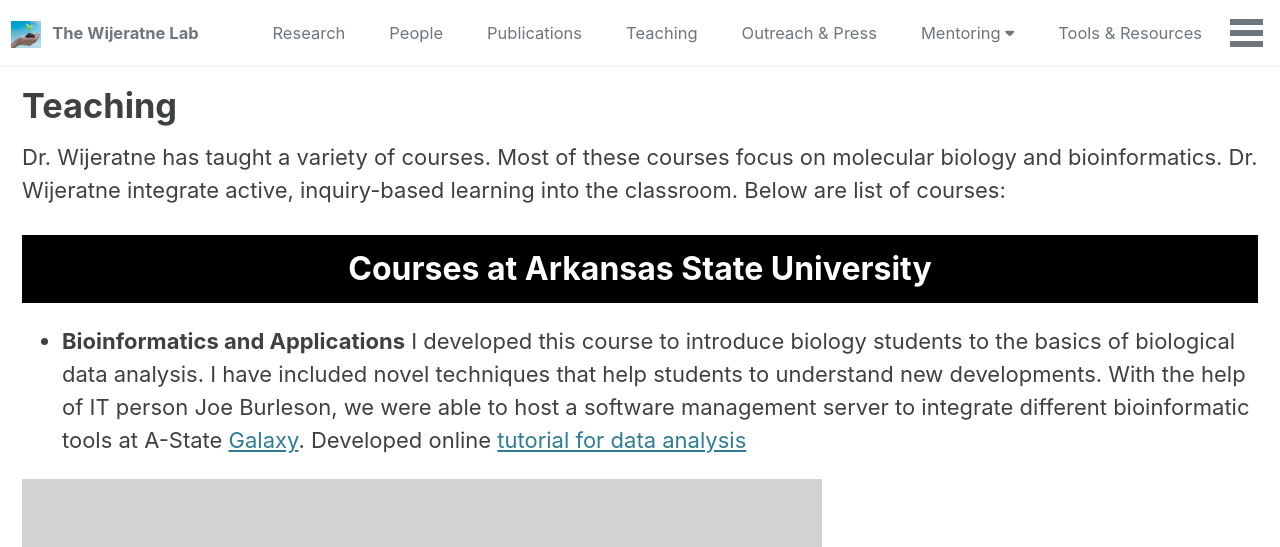
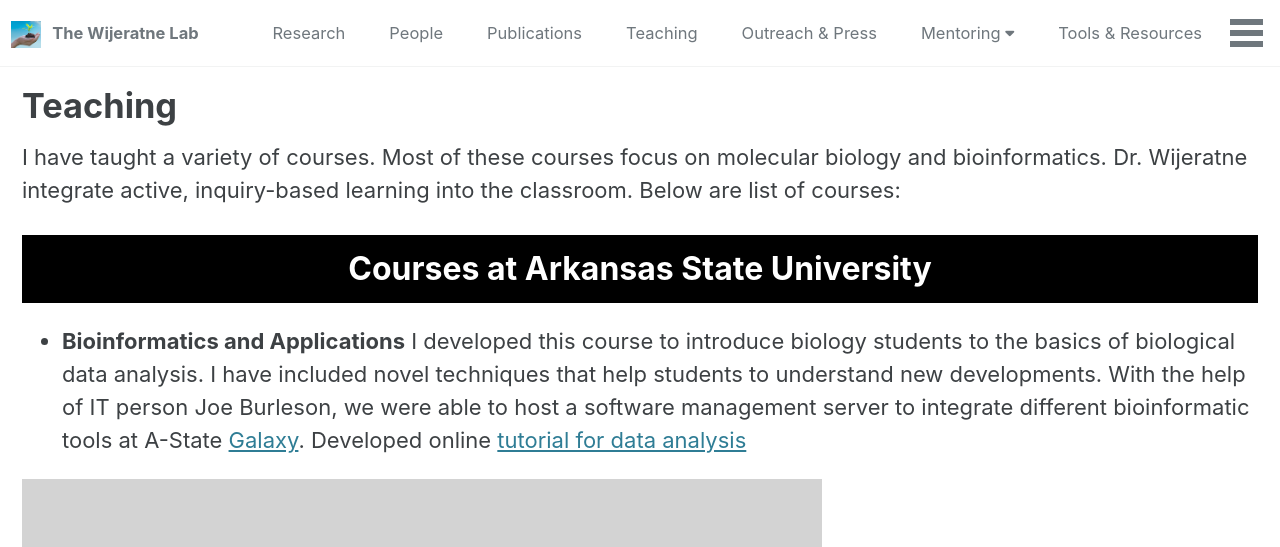
Before and after one commit to ajwije/Wijeratne_lab, a Jekyll site: the page built from _pages/teaching.md, in a window 1280 px wide and 900 px high, cut to the strip 0-547 px from the top of the window. Built offline with Jekyll 4.4.1, drawn with Linux system fonts in a browser that asks for light colours; cached includes are drawn as plain includes; nearby versions of some CDN libraries.

Commit message:
minor fixes

```diff
--- a/_pages/teaching.md
+++ b/_pages/teaching.md
@@ -25,7 +25,7 @@ carousels:
 ---
 
 
-Dr. Wijeratne has taught a variety of courses. Most of these courses focus on molecular biology and bioinformatics.  Dr. Wijeratne integrate active, inquiry-based learning into the classroom. Below are list of courses:
+I have taught a variety of courses. Most of these courses focus on molecular biology and bioinformatics.  Dr. Wijeratne integrate active, inquiry-based learning into the classroom. Below are list of courses:
 
 <div style="background-color: black; display: flex; justify-content: center; align-items: center; padding: 10px;">
   <div style="color: white; font-size: 32px; font-weight: bold;">Courses at Arkansas State University</div>
```
Also changed, not shown: _pages/outreach.md (+1 -1 lines), assets/images/Lab_news/23_ASPB_brett.jpg, 1 other file.
